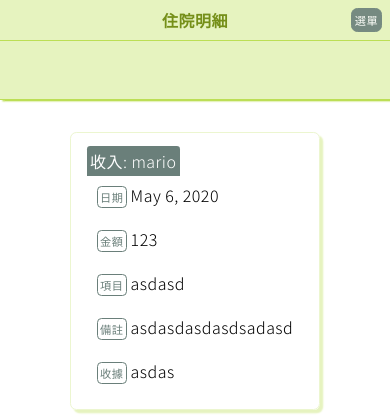
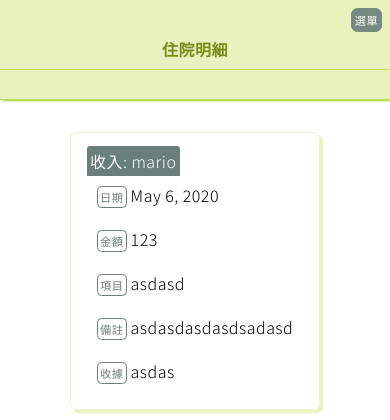
Before and after one commit to husohome/django-family-accounting, a Django app: page /accounting_entry/23/ in a window 390 px wide. Shown: the top 420 px of the page. Run offline with Django 3.2, Linux system fonts and the light colour scheme; a user stored in the database is signed in; data comes from the database, SQL or seed files in the repository.

Commit message:
fixed menu display problem

```diff
--- a/accounting_entry/static/accounting_entry/style.css
+++ b/accounting_entry/static/accounting_entry/style.css
@@ -199,8 +199,9 @@ footer {
     }
 
     header, nav ul {
+        display: flex;
         flex-direction: column;
-        justify-content: flex-start;
+        justify-content: center;
     }
 
     nav, nav ul, .main_container {
--- a/family_accounting/settings.py
+++ b/family_accounting/settings.py
@@ -25,7 +25,7 @@ SECRET_KEY = os.environ['SECRET_KEY_FA']
 # SECURITY WARNING: don't run with debug turned on in production!
 DEBUG = False
 
-ALLOWED_HOSTS = ['herokuapp.com', 'heroku.com']
+ALLOWED_HOSTS = []
 
 
 # Application definition
```
